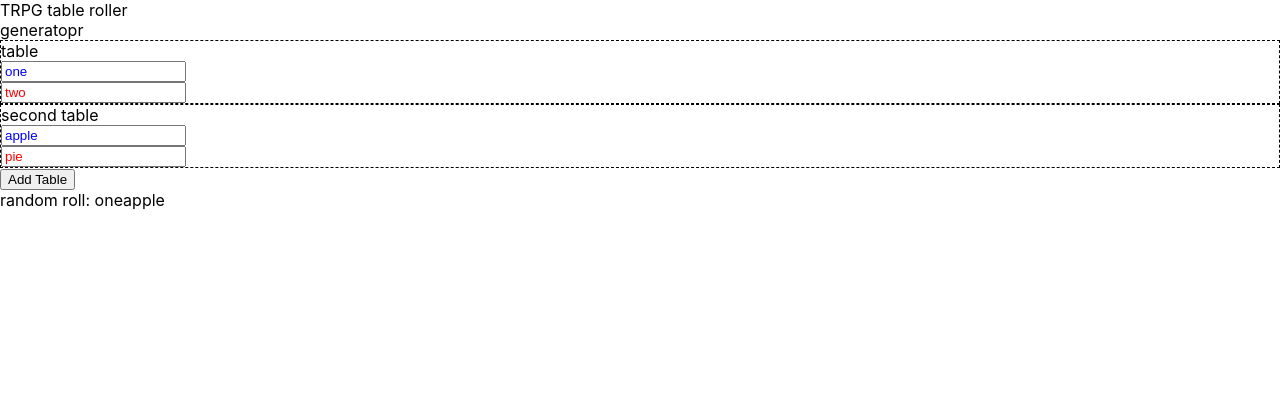
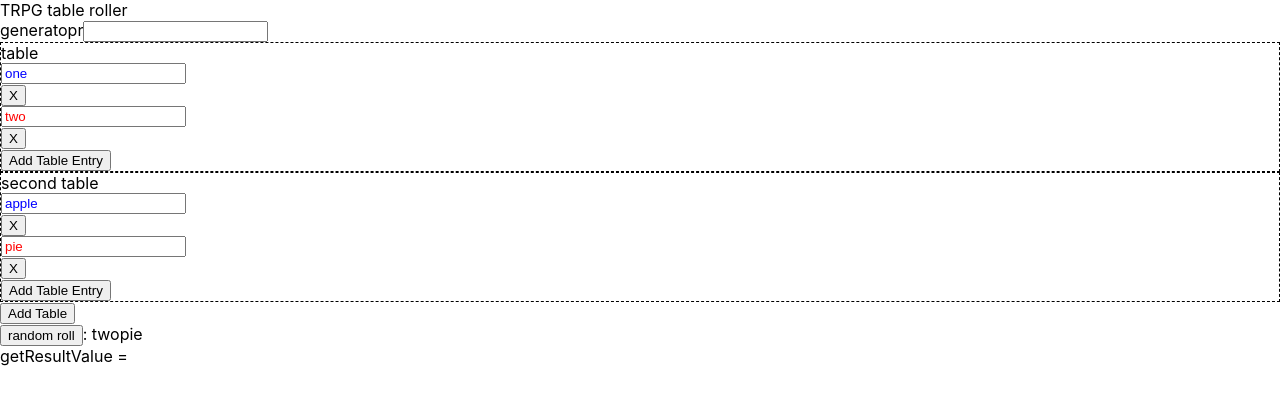
Before and after one commit to lhawes/trpg-table-roller, a React (Create React App) app: page / in a window 1280 px wide. Shown: the top 404 px of the page. Built offline with nearby package versions, Linux system fonts and the light colour scheme.

Commit message:
adding text template

```diff
--- a/src/App.tsx
+++ b/src/App.tsx
@@ -1,8 +1,10 @@
-import React, { useReducer } from 'react';
+import React, { ChangeEvent, useCallback, useReducer } from 'react';
 import './App.css';
+import { TableEntry } from './components/TableEntry';
 import { TableList } from './components/TableList';
-import { getGeneratorName } from './state/generator/generatorSelectors';
-import { rollGenerator } from './state/generator/rollSelectors';
+import { changeTextTemplateAction } from './state/generator/generatorActions';
+import { getGeneratorName, getGeneratorTextTemplate } from './state/generator/generatorSelectors';
+import { getRandomEntries, getResult } from './state/generator/rollSelectors';
 import { rootInitialState } from './state/rootInitialState';
 import { rootReducer } from './state/rootReducer';
 import { defaultDispatch } from './utils/defaultDispatch';
@@ -13,7 +15,14 @@ export const DispatchContext = React.createContext(defaultDispatch);
 const App = () => {
   const [state, dispatch] = useReducer(rootReducer, rootInitialState);
   const generatorName = getGeneratorName(state);
-  const randomRoll = rollGenerator(state);
+  const randomRoll = getRandomEntries(state);
+  const result = getResult(state);
+  const textTemplate = getGeneratorTextTemplate(state);
+
+  const changeTextTemplate = useCallback((event: ChangeEvent<HTMLInputElement>) => {
+    const value = event.target.value;
+    dispatch(changeTextTemplateAction(value));
+  }, []);
 
   return (
     <DispatchContext.Provider value={dispatch}>
@@ -23,8 +32,11 @@ const App = () => {
             TRPG table roller
           </header>
           {generatorName }
+          <TableEntry value={textTemplate} style={{}} onChange={changeTextTemplate} />
           <TableList />
-          <div>random roll: { randomRoll.map((choice:string, i: number)=> <span key={`randomroll${i}`}>{choice}</span>) }</div>
+          <div>
+            <button>random roll</button>: { randomRoll.map((choice:string, i: number)=> <span key={`randomroll${i}`}>{choice}</span>) }</div>
+            getResultValue = {result}
         </div>
       </StateContext.Provider>
     </DispatchContext.Provider>
--- a/src/components/Table.tsx
+++ b/src/components/Table.tsx
@@ -2,7 +2,7 @@
 import { jsx, css } from '@emotion/react';
 import { ChangeEvent, useCallback, useContext } from 'react';
 import { DispatchContext } from '../App';
-import { changeTableEntryAction } from '../state/generator/generatorActions';
+import { addTableEntryAction, changeTableEntryAction, removeTableEntryAction } from '../state/generator/generatorActions';
 import { Table } from '../types/Table';
 import { TableEntry } from './TableEntry';
 
@@ -27,7 +27,9 @@ const oddTableEntryStyle = css({
 const evenTableEntryStyle = css({
   display: 'block',
   color: 'blue'
-})
+});
+
+const defaultTableEntry = 'default entry';
 
 export const TableComponent: React.FC<TableProps>= ({ table, tableIndex }) => {
   const dispatch = useContext(DispatchContext);
@@ -38,10 +40,18 @@ export const TableComponent: React.FC<TableProps>= ({ table, tableIndex }) => {
   const tableName = table.name;
   const tableEntries = table.entries;
 
-  const updateTableEntry = useCallback((TableEntryIndex: number) => (event: ChangeEvent<HTMLInputElement>) => {
+  const updateTableEntry = useCallback((TableEntryIndex: number) => (event: ChangeEvent<HTMLInputElement>): void => {
     const tableEntryValue = event.target.value;
     return dispatch(changeTableEntryAction(tableEntryValue, tableIndex, TableEntryIndex));
-  }, [dispatch]);
+  }, [tableIndex, dispatch]);
+
+  const removeTableEntry = useCallback((TableEntryIndex: number) => (_e: React.MouseEvent<HTMLButtonElement, MouseEvent>): void => {
+    return dispatch(removeTableEntryAction(tableIndex, TableEntryIndex));
+  }, [tableIndex, dispatch]);
+
+  const addTableEntry = useCallback((): void => {
+    return dispatch(addTableEntryAction(defaultTableEntry, tableIndex));
+  }, [tableIndex, dispatch]);
 
   return (
     <div css={tableStyles}>
@@ -49,9 +59,13 @@ export const TableComponent: React.FC<TableProps>= ({ table, tableIndex }) => {
       <div css={tableEntryContainerStyle}>
         { tableEntries.map((entry: string, i: number) => {
           const style = i % 2 === 0 ? evenTableEntryStyle : oddTableEntryStyle;
-          return (<TableEntry value={entry} style={style} onChange={updateTableEntry(i)}/>);
+          return (<div>
+            <TableEntry value={entry} style={style} onChange={updateTableEntry(i)}/>
+            <button onClick={removeTableEntry(i)}>X</button>
+          </div>);
         })}
       </div>
+      <button onClick={addTableEntry}>Add Table Entry</button>
     </div>
   );
 }
--- /dev/null
+++ b/src/constants/templateDelimiter.ts
@@ -0,0 +1,2 @@
+export const templateDelimiter = (index: string | number) => `\{\{${index}\}\}`;
+export const regexDelimiter = (index: string | number) => `\\\{\\\{${index}\\\}\\\}`;
--- a/src/state/generator/generatorSelectors.ts
+++ b/src/state/generator/generatorSelectors.ts
@@ -4,3 +4,4 @@ import { AppState } from '../rootInitialState';
 export const getGeneratorSection = (state: AppState) => state[generatorStateKey];
 export const getGeneratorName = (state: AppState) => getGeneratorSection(state).generatorName;
 export const getGeneratorTables = (state: AppState) => getGeneratorSection(state).tables;
+export const getGeneratorTextTemplate = (state: AppState): string => getGeneratorSection(state).textTemplate;
--- a/src/state/generator/rollSelectors.ts
+++ b/src/state/generator/rollSelectors.ts
@@ -1,6 +1,7 @@
+import { regexDelimiter, templateDelimiter } from "../../constants/templateDelimiter";
 import { Table } from "../../types/Table";
 import { AppState } from "../rootInitialState";
-import { getGeneratorTables } from "./generatorSelectors";
+import { getGeneratorTables, getGeneratorTextTemplate } from "./generatorSelectors";
 
 export const getRandomArbitrary = (min:number, max:number):number => {
   return Math.floor(Math.random() * (max - min) + min);
@@ -8,18 +9,36 @@ export const getRandomArbitrary = (min:number, max:number):number => {
 
 export const getRandomEntryFromArray = (entries: string[]): string => {
   const randomIndex = getRandomArbitrary(0, entries.length);
-  console.log({
-    randomIndex,
-    length: entries.length,
-
-  })
   return entries[randomIndex];
 }
 
-export const rollGenerator = (state: AppState): string[] => {
+export const getRandomEntries = (state: AppState): string[] => {
   const tables = getGeneratorTables(state);
 
   return tables.map((table: Table) => {
     return getRandomEntryFromArray(table.entries);
   })
 }
+
+export const getResult = (state: AppState): string => {
+  const entries = getRandomEntries(state);
+  const template = getGeneratorTextTemplate(state);
+  return entries.reduce((result, value, index) => {
+    console.log({
+      result, value, index
+    })
+    const delimitedText = templateDelimiter(index + 1);
+    if (result.includes(delimitedText)) {
+      const regex = new RegExp(`${regexDelimiter(index + 1)}`, 'g');
+      const result2 = result.replace(regex, value);
+          console.log('success', {
+            regex,
+            delimitedText,
+            result2
+          })
+      return result2
+    }
+    return result;
+  }, template);
+
+};
--- a/src/state/rootInitialState.ts
+++ b/src/state/rootInitialState.ts
@@ -1,6 +1,7 @@
+import { RPGGenerator } from "../types/Generator";
 import { generatorInitialState, generatorStateKey } from "./generator/generatorReducer";
 
-export const rootInitialState: Record<string, any> = {
+export const rootInitialState: Record<string, RPGGenerator> = {
   [generatorStateKey]: generatorInitialState,
 }
 
```
